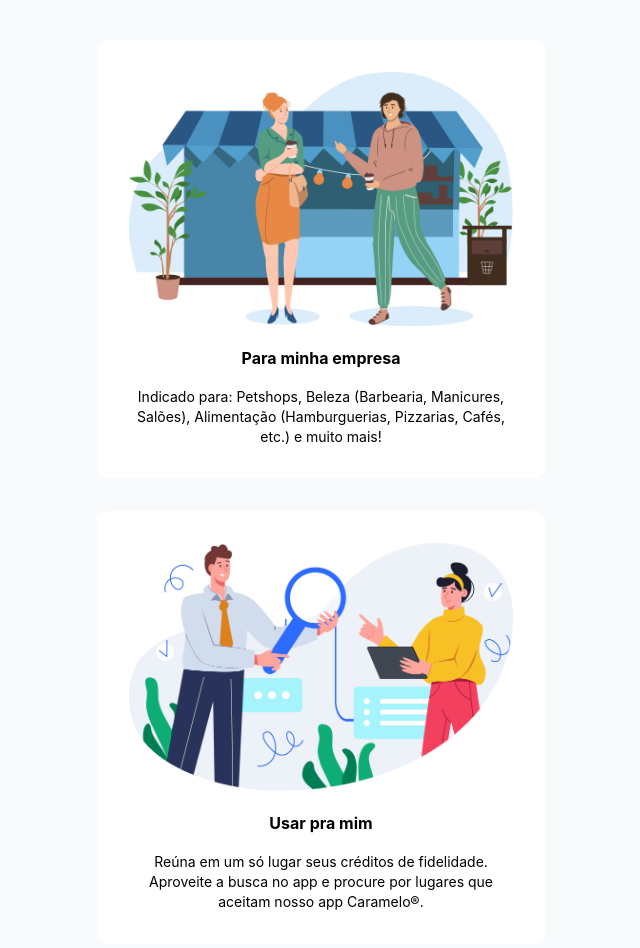
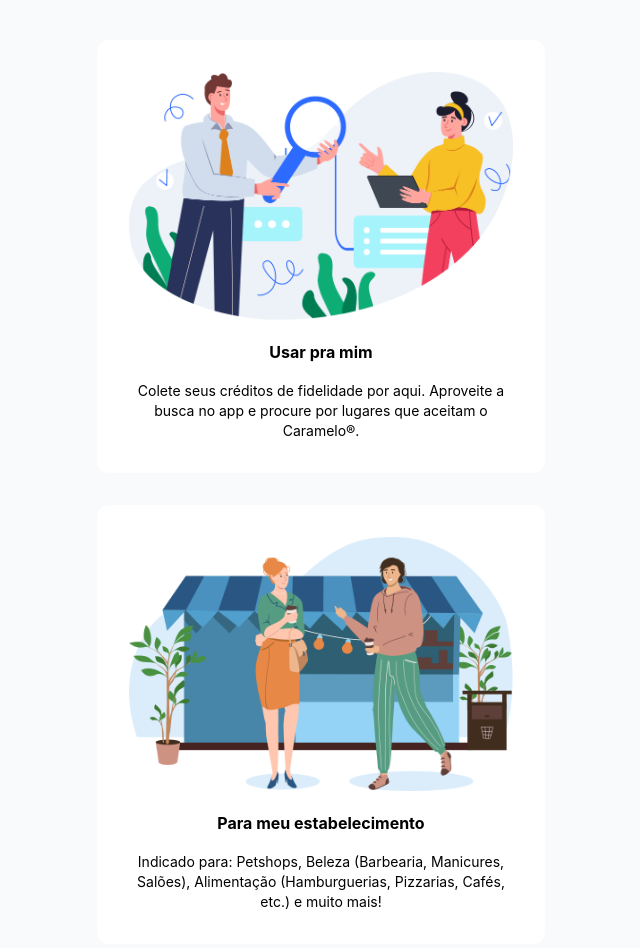
Before and after one commit to maykel-esser/caramelo, a Next.js app: page /poc/signup in a window 1280 px wide. Shown: the top 948 px of the page, without its empty margins (319-959 px from the left). Built offline with nearby package versions, Linux system fonts and the light colour scheme.

Commit message:
refactor(poc): generic improvements

```diff
--- a/pages/poc/signup/client/index.js
+++ b/pages/poc/signup/client/index.js
@@ -17,12 +17,12 @@ export default function Page() {
                     Eu quero usar para minha empresa
                 </h1>
                 <p className="mb-8">
-                    Se você é interessado em ser testar nosso app, junte-se a
-                    nós! Tenha acesso gratuito ao Caramelo® por 6 meses e
-                    compartilhe seus valiosos feedbacks. Preencha o formulário
-                    abaixo, e faremos contato em breve. Seja parte dessa
-                    inovação e transforme a experiência de fidelidade para seus
-                    clientes!
+                    Obrigado pelo interesse no Caramelo®! Estamos em fase
+                    inicial, junte-se a nós! Tenha acesso gratuito ao Caramelo®
+                    por 6 meses e compartilhe seus valiosos feedbacks. Preencha
+                    o formulário abaixo, e faremos contato em breve. Seja parte
+                    dessa inovação e transforme a experiência de fidelidade para
+                    seus clientes!
                 </p>
                 <form className="text-left">
                     <div className="mb-3">
--- a/pages/poc/signup/index.js
+++ b/pages/poc/signup/index.js
@@ -7,29 +7,11 @@ import SignUpBusiness from "/public/images/signup/signup-business.png";
 
 export default function Page() {
     return (
-        <div className="flex items-center justify-center min-h-screen p-10">
+        <div className="flex items-center justify-center p-10">
             <div className="w-full max-w-md text-center">
                 <Link
-                    href="/poc/signup/client"
-                    className="no-underline block rounded-xl p-8 mb-8 bg-white"
-                >
-                    <Image
-                        src={SignUpBusiness}
-                        alt="Sou uma empresa"
-                        className="mb-5"
-                    />
-                    <div>
-                        <h2 className="font-bold mb-4">Para minha empresa</h2>
-                        <p className="text-sm">
-                            Indicado para: Petshops, Beleza (Barbearia,
-                            Manicures, Salões), Alimentação (Hamburguerias,
-                            Pizzarias, Cafés, etc.) e muito mais!
-                        </p>
-                    </div>
-                </Link>
-                <Link
                     href="/poc/signup/consumer"
-                    className="no-underline block rounded-xl p-8 bg-white"
+                    className="no-underline block rounded-xl p-8 bg-white mb-8"
                 >
                     <Image
                         src={SignUpUser}
@@ -39,9 +21,29 @@ export default function Page() {
                     <div>
                         <h2 className="font-bold mb-4">Usar pra mim</h2>
                         <p className="text-sm">
-                            Reúna em um só lugar seus créditos de fidelidade.
+                            Colete seus créditos de fidelidade por aqui.
                             Aproveite a busca no app e procure por lugares que
-                            aceitam nosso app Caramelo®.
+                            aceitam o Caramelo®.
+                        </p>
+                    </div>
+                </Link>
+                <Link
+                    href="/poc/signup/client"
+                    className="no-underline block rounded-xl p-8 bg-white"
+                >
+                    <Image
+                        src={SignUpBusiness}
+                        alt="Sou uma empresa"
+                        className="mb-5"
+                    />
+                    <div>
+                        <h2 className="font-bold mb-4">
+                            Para meu estabelecimento
+                        </h2>
+                        <p className="text-sm">
+                            Indicado para: Petshops, Beleza (Barbearia,
+                            Manicures, Salões), Alimentação (Hamburguerias,
+                            Pizzarias, Cafés, etc.) e muito mais!
                         </p>
                     </div>
                 </Link>
--- a/pages/status/index.js
+++ b/pages/status/index.js
@@ -39,12 +39,12 @@ export default function Page() {
     };
 
     return (
-        <main className="grid place-content-center text-center h-screen justify-items-center">
+        <main className="grid place-content-center text-center min-h-screen justify-items-center">
             <div className="flex items-center justify-center">
                 <Lottie options={logoOptions} height={95} width={95} />
                 <CheckCircleIcon className="w-20 h-20 text-green-400" />
             </div>
-            <h1 className="text-2xl font-bold">
+            <h1 className="text-2xl font-bold mb-5">
                 Todos os sistemas operacionais!
             </h1>
             <UpdatedAt isLoading={isLoading} data={data} />
```
